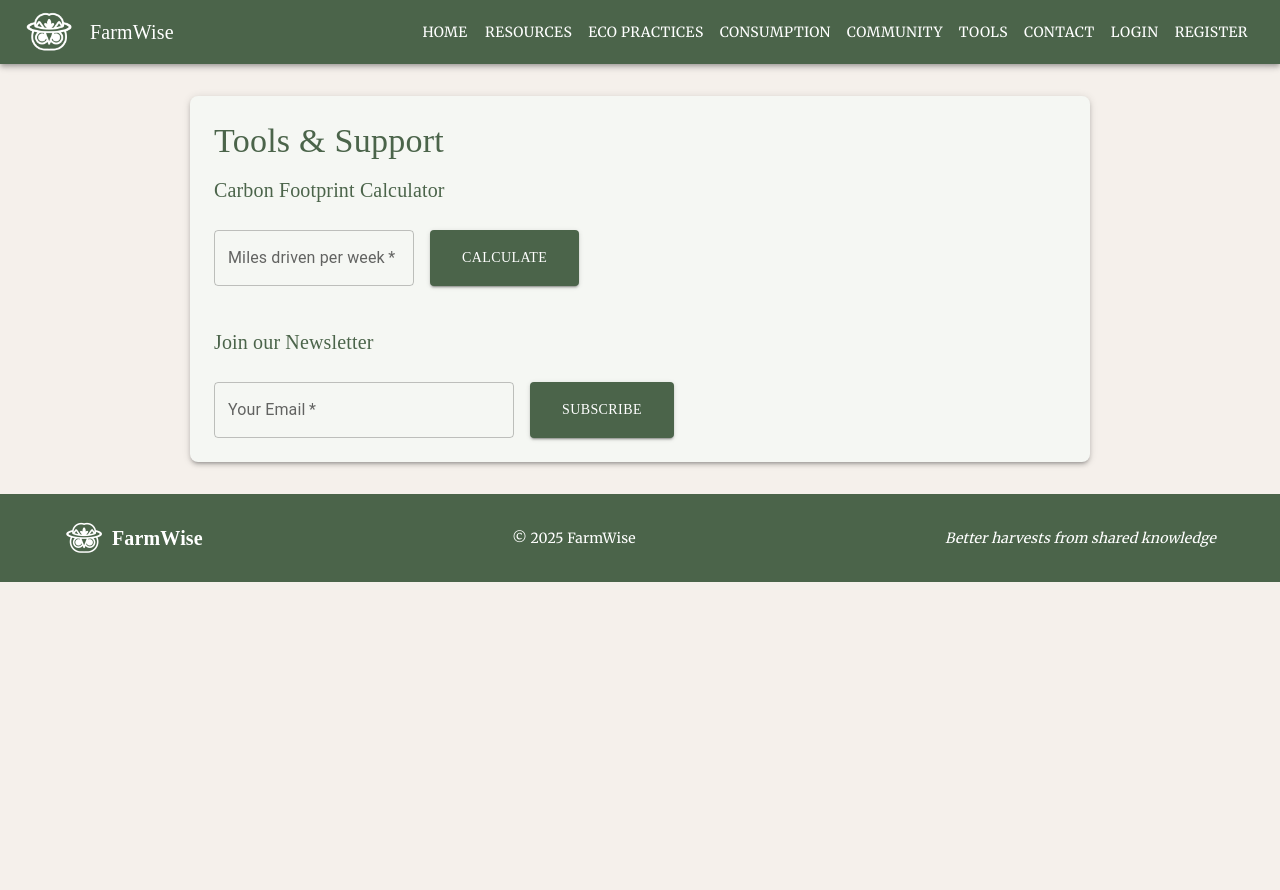
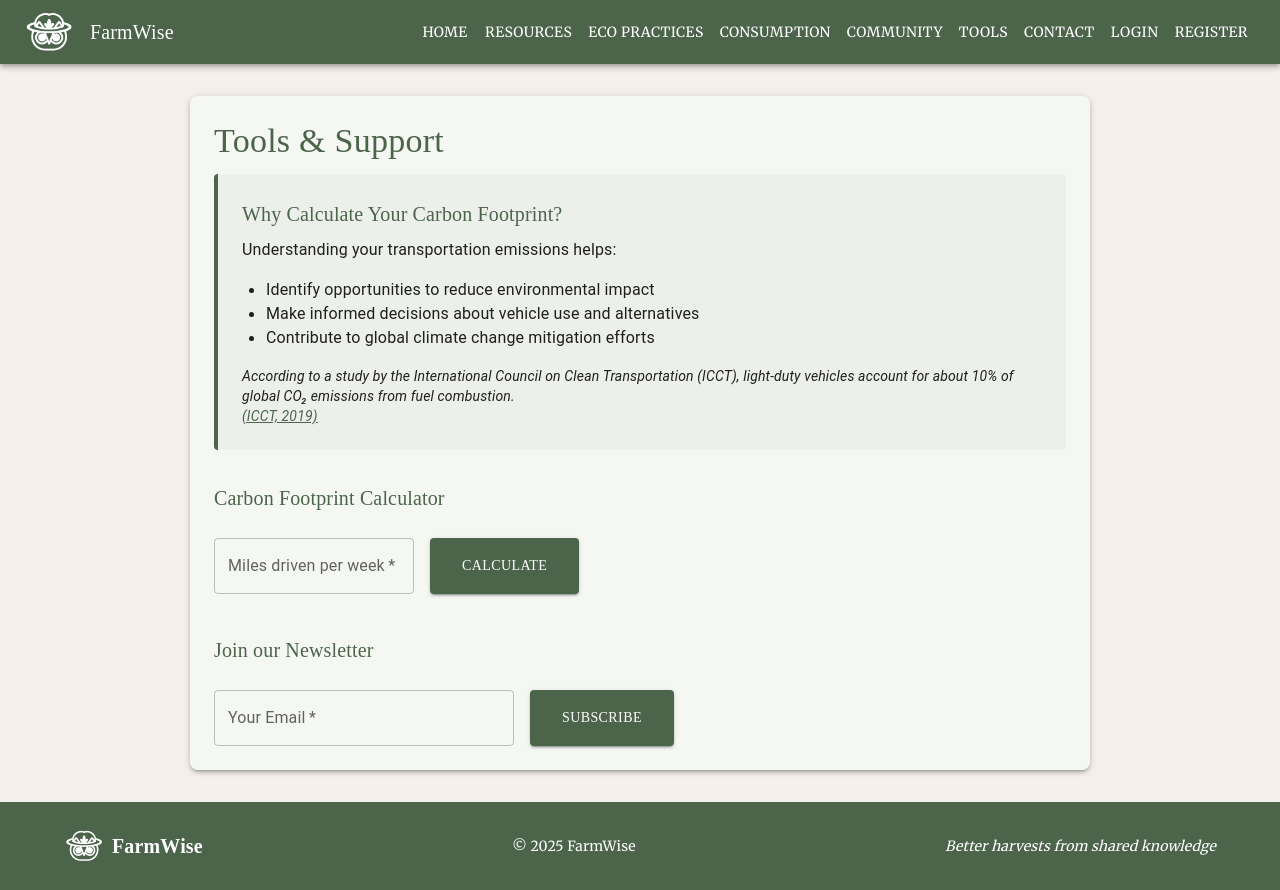
Before and after one commit to nsoadorable/FarmWise, a React (Create React App) app in the folder farmwise/: page /tools in a window 1280 px wide. Before the commit the page ends 800 px from the top, so only its background shows below. Built offline with nearby package versions, Linux system fonts and the light colour scheme.

Commit message:
why calculate carbon footprint content

```diff
--- a/farmwise/src/pages/ToolsPage.js
+++ b/farmwise/src/pages/ToolsPage.js
@@ -5,24 +5,25 @@ import {
   TextField,
   Button,
   Box,
-  Alert
+  Alert,
+  Paper,
+  Link
 } from '@mui/material';
 
 export default function ToolsPage() {
-  // Carbon calculator state
+  // Carbon calculator state (unchanged)
   const [miles, setMiles] = useState('');
   const [co2, setCo2] = useState(null);
 
   const handleCalc = e => {
     e.preventDefault();
     const grams = parseFloat(miles) * 404;
-    setCo2((grams / 1000).toFixed(2)); // convert to kg
+    setCo2((grams / 1000).toFixed(2));
   };
 
-  // Newsletter state
+  // Newsletter state (unchanged)
   const [email, setEmail] = useState('');
   const [subscribed, setSubscribed] = useState(false);
-
   const handleSubscribe = e => {
     e.preventDefault();
     if (email.trim()) setSubscribed(true);
@@ -48,7 +49,44 @@ export default function ToolsPage() {
         Tools & Support
       </Typography>
 
-      {/* Carbon Footprint Calculator */}
+      {/* Educational Section */}
+      <Paper elevation={0} sx={{
+        p: 3,
+        mb: 4,
+        backgroundColor: 'rgba(75, 100, 74, 0.05)',
+        borderLeft: '4px solid #4b644a'
+      }}>
+        <Typography variant="h6" sx={{
+          fontFamily: "'Sitka Semibold', serif",
+          color: '#4b644a',
+          mb: 1
+        }}>
+          Why Calculate Your Carbon Footprint?
+        </Typography>
+        <Typography variant="body1" paragraph>
+          Understanding your transportation emissions helps:
+        </Typography>
+        <ul style={{ marginTop: 0, paddingLeft: '24px' }}>
+          <li><Typography variant="body1">Identify opportunities to reduce environmental impact</Typography></li>
+          <li><Typography variant="body1">Make informed decisions about vehicle use and alternatives</Typography></li>
+          <li><Typography variant="body1">Contribute to global climate change mitigation efforts</Typography></li>
+        </ul>
+        <Typography variant="body2" sx={{ fontStyle: 'italic', mt: 2 }}>
+          According to a study by the International Council on Clean Transportation (ICCT),
+          light-duty vehicles account for about 10% of global CO₂ emissions from fuel combustion.
+          <br />
+          <Link
+            href="https://theicct.org/sites/default/files/publications/Global-transport-CO2-2030_ICCT-WorkingPaper_2019-02-26.pdf"
+            target="_blank"
+            rel="noopener"
+            sx={{ color: '#4b644a', textDecorationColor: '#4b644a' }}
+          >
+            (ICCT, 2019)
+          </Link>
+        </Typography>
+      </Paper>
+
+      {/* Carbon Footprint Calculator (unchanged) */}
       <Box
         component="form"
         onSubmit={handleCalc}
@@ -85,7 +123,7 @@ export default function ToolsPage() {
             fontFamily: "'Sitka Semibold', serif",
             '&:hover': { bgcolor: '#84c461' },
             px: 4,
-            height: '56px', // match TextField height
+            height: '56px',
           }}
         >
           Calculate
@@ -108,7 +146,7 @@ export default function ToolsPage() {
         )}
       </Box>
 
-      {/* Newsletter Signup */}
+      {/* Newsletter Signup (unchanged) */}
       <Box
         component="form"
         onSubmit={handleSubscribe}
```
